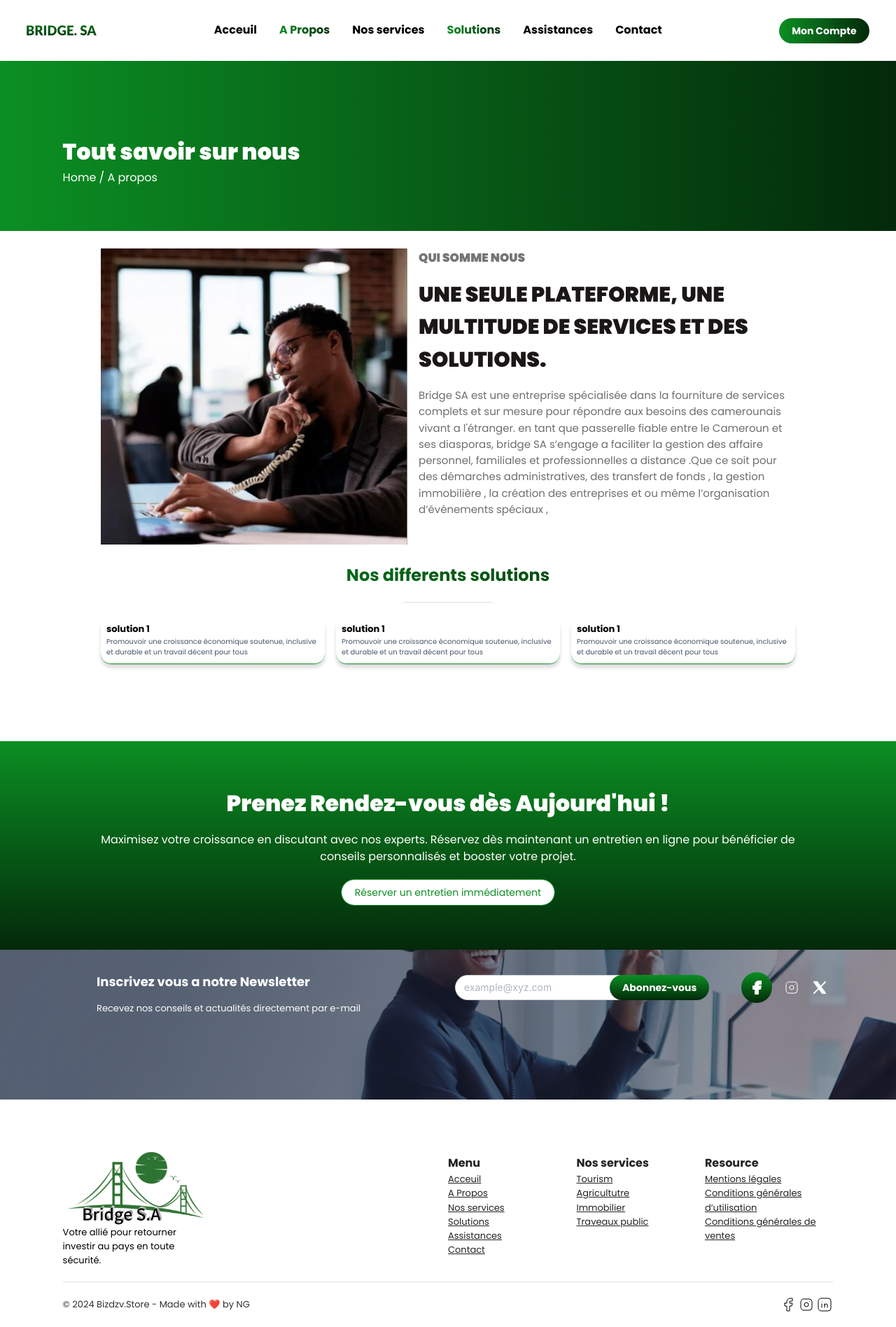
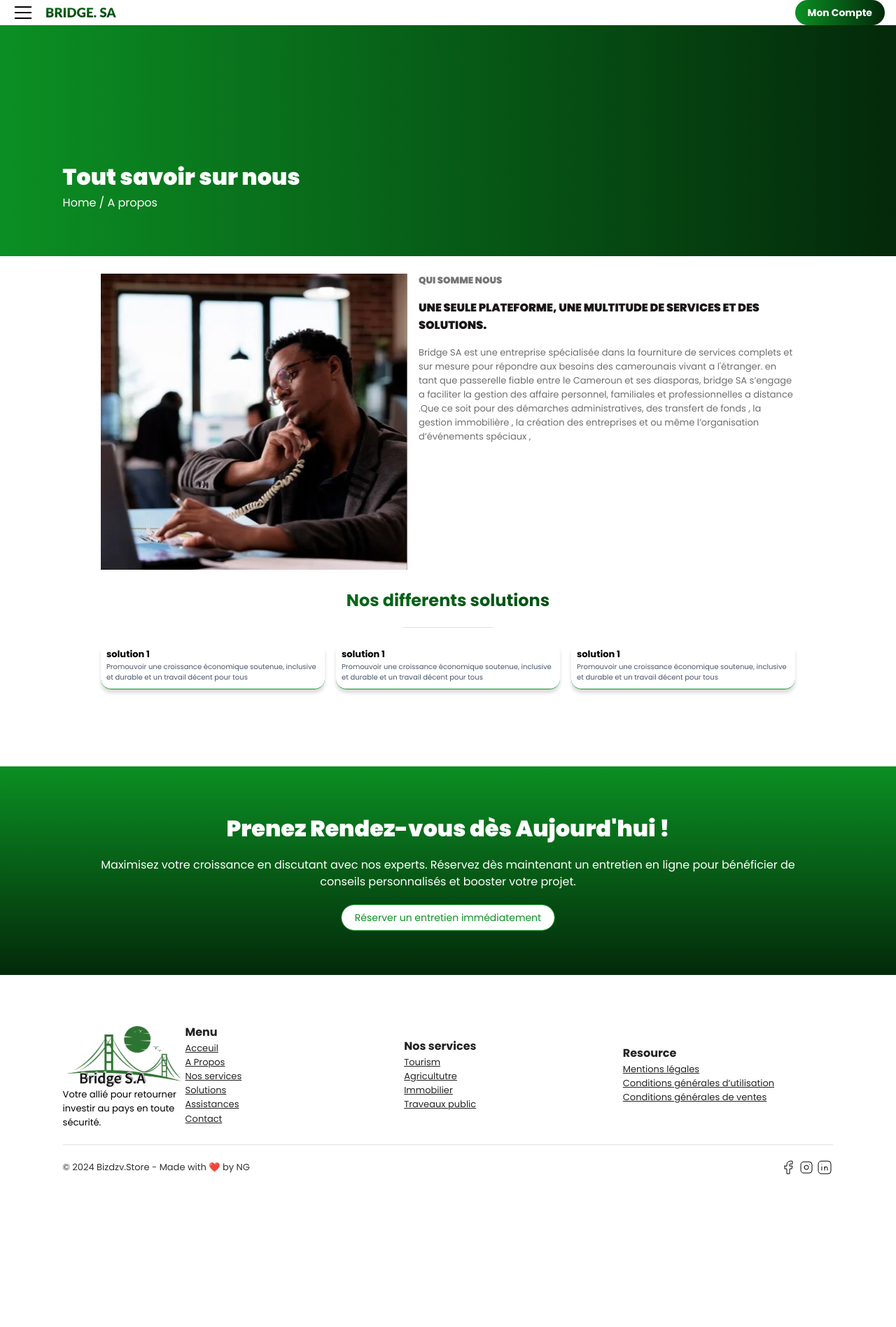
Before and after one commit to Ntchinda-Giscard/bridge-diaspo, a Next.js app: page /solution in a window 1280 px wide. Shown: the whole page at 70% size. After the commit the page ends 1700 px from the top, so only its background shows below. Built offline with nearby package versions, Linux system fonts and the light colour scheme.

Commit message:
responsive solution tab

```diff
--- /dev/null
+++ b/app/components/TopBar.module.css
@@ -0,0 +1,34 @@
+/* TopBar.module.css */
+
+/* Basic styles for the top bar */
+.topbarContainer {
+    display: flex;
+    flex-direction: row;
+    justify-content: space-between;
+    align-items: center;
+    width: 100vw;
+    padding: 0 1rem;
+    background-color: #fff;
+    z-index: 10;
+  }
+
+  .burgerContainer {
+    display: flex; /* Ensure burger is visible */
+  }
+
+  .linksContainer {
+    display: flex;
+    flex-direction: column;
+    gap: 1rem; /* Space between links */
+  }
+
+  /* Example styles for the link */
+  .link {
+    text-decoration: none;
+    color: black;
+  }
+
+  .activeLink {
+    font-weight: bold;
+    color: green; /* Style for active link */
+  }
--- a/app/components/footer.tsx
+++ b/app/components/footer.tsx
@@ -11,16 +11,16 @@ import {IconBrandFacebook,IconBrandInstagram, IconBrandLinkedin } from '@tabler/
 
 function FooterSite() {
     return (
-        <div className={"w-screen"} style={{ paddingTop: "5%", paddingInline: "7%" }} >
-            <div className="grid grid-cols-2 flex justify-between items-center w-full"  >
+        <div className={"min-w-full"} style={{ paddingTop: "5%", paddingInline: "7%" }} >
+            <div className="md:flex-row flex-col  flex justify-center md:justify-between items-center w-full"  >
                 <div className="flex flex-col" style={{width: 208}}>
                     <Image src={logo} alt="logo" width={220} height={108} />
                     <p className={classes.desc}>
                     Votre allié pour retourner investir au pays en toute sécurité.</p>
                 </div>
 
-                <div className="grid grid-cols-3">
-                    <div className="flex flex-col">
+                <div className="grid gap-3 w-full justify-center grid-cols-1 md:grid-cols-3 ">
+                    <div className="flex flex-col w-full justify-center ">
                         <h3 className={classes.title}>Menu</h3>
                         {
                             links.map((l) => (
@@ -28,7 +28,7 @@ function FooterSite() {
                             ))
                         }
                     </div>
-                    <div className="flex flex-col">
+                    <div className="flex flex-col justify-center">
                         <h3 className={classes.title}>Nos services</h3>
                         {
                             services.map((s) => (
@@ -36,7 +36,7 @@ function FooterSite() {
                             ))
                         }
                     </div>
-                    <div className="flex flex-col">
+                    <div className="flex flex-col justify-center">
                         <h3 className={classes.title}>Resource</h3>
 
                         {
@@ -48,7 +48,7 @@ function FooterSite() {
                 </div>
             </div>
             <Divider my={20} />
-            <div className= " flex flex-row justify-between items-center mb-5 " >
+            <div className= " flex md:flex-row md:justify-between flex-col justify-center items-center mb-5 " >
                 <p className={classes.copywrite} >© 2024 Bizdzv.Store - Made with ❤️ by NG </p>
                 <Group gap={2}>
                     <IconBrandFacebook style={{ cursor: "pointer" }} stroke={1} />
--- a/app/components/home_contact.tsx
+++ b/app/components/home_contact.tsx
@@ -1,6 +1,6 @@
 import classes from "@/app/css/homecontact.module.css";
 import { Button, Group } from "@mantine/core";
-
+import Link from 'next/link';
 function HomeContact(){
 
     return(
@@ -10,6 +10,8 @@ function HomeContact(){
                 <p className={classes.desc}> Maximisez votre croissance en discutant avec nos experts. Réservez dès maintenant un entretien en ligne pour bénéficier de conseils personnalisés et booster votre projet. </p>
                 <Group justify='center'>
                     <Button
+                        component={Link}
+                        href={"/contact"}
                         mt={20}
                         // className= {}
                         radius={'xl'}
--- a/app/components/topbar.tsx
+++ b/app/components/topbar.tsx
@@ -3,10 +3,12 @@ import Image from 'next/image';
 import toplogo from '@/public/assets/topLogo.svg';
 import {links} from '@/app/links';
 import Link from 'next/link'
-import { Button } from '@mantine/core';
+import { Button, Burger, Drawer } from '@mantine/core';
 import cx from 'clsx';
-import classes from '../css/topbar.module.css';
+// import classes from '../css/topbar.module.css';
 import { usePathname } from 'next/navigation';
+import { useState } from 'react';
+import classes from './TopBar.module.css'; // Import your CSS module
 
 
 function TopBar() {
@@ -18,30 +20,29 @@ function TopBar() {
     }
     return pathname.startsWith(path);
   };
+  const [opened, setOpened] = useState(false);
+
     return (
         <>
-            <div className= {cx(['flex flex-row w-screen justify-between items-center', classes.topbar])} >
-                <div>
+                  <div className={cx(classes.topbarContainer)}>
+        <div className="flex flex-row gap-4">
+            {/* Burger button for mobile */}
+        <div className={classes.burgerContainer}>
+          <Burger opened={opened} onClick={() => setOpened((o) => !o)} />
+        </div>
           <Image
             src={toplogo}
-                        alt='top logo'
+            alt="top logo"
             width={100}
             height={30}
           />
         </div>
-                <div className={cx(['flex flex-row justify-around gap-8'])}>
-                    {
-                        links.map((l) => (
-                            <Link key={l?.label} className={cx([classes.link,
-                                isActive(l?.link) ? classes.activeLink : null
-                            ]
-                            )} href={l?.link}> {l?.label} </Link>
-                        ))
-                    }
-                </div>
+
+
+
         <div>
           <Button
-                        radius={'xl'}
+            radius="xl"
             variant="gradient"
             gradient={{ from: '#0B8F23', to: '#03290A', deg: 90 }}
           >
@@ -49,6 +50,28 @@ function TopBar() {
           </Button>
         </div>
       </div>
+
+      {/* Drawer for mobile menu */}
+      <Drawer
+        opened={opened}
+        onClose={() => setOpened(false)}
+        size="50%" // Adjust size as needed
+        padding="md"
+        title="Navigation"
+      >
+        <div className={classes.linksContainer}>
+          {links.map((l) => (
+            <Link
+              key={l?.label}
+              className={cx(classes.link, isActive(l?.link) ? classes.activeLink : null)}
+              href={l?.link}
+              onClick={() => setOpened(false)} // Close the drawer on link click
+            >
+              {l?.label}
+            </Link>
+          ))}
+        </div>
+      </Drawer>
         </>
     );
 }
--- a/app/css/newsletter.module.css
+++ b/app/css/newsletter.module.css
@@ -2,7 +2,7 @@
     position: relative;
     width: 100%;
     height: fit-content; /* Adjust based on your image size */
-    overflow: hidden;
+    /* overflow: hidden; */
   }
 
   .backgroundImage {
--- a/app/solution/page.tsx
+++ b/app/solution/page.tsx
@@ -26,9 +26,9 @@ function Solutions() {
                 title="Tout savoir sur nous"
                 links="Home  / A propos"
             />
-            <div className = " flex felx-row justify-center gap-4" style={{paddingInline: 50, paddingBlock: 25}}>
+            <div className = " flex flex-col lg:flex-row justify-center gap-4" style={{paddingInline: 50, paddingBlock: 25}}>
                 <Image src={solImg} alt="about" height={300} width={438} />
-                <div id="text area" className="flex flex-col gap-4" style={{width: 538}}>
+                <div id="text area" className="flex flex-col gap-4" style={{maxWidth: 538}}>
                     <p className={cx([classes.wwa, poppins_bold.className])}> qui somme nous </p>
                     <p className={cx([classes.title, poppins_bold.className])}> une seule plateforme, une multitude de services et des solutions. </p>
                     <p className={cx([classes.desc, poppins_light.className])}>
@@ -48,7 +48,7 @@ function Solutions() {
 
             </div>
             <HomeContact />
-            <NewsLettwer />
+            {/* <NewsLettwer /> */}
 
         </>
     );
--- a/app/solution/solution.module.css
+++ b/app/solution/solution.module.css
@@ -2,20 +2,20 @@
     font-weight: 900;
     color: #757575;
     text-transform: uppercase;
-    font-size: 17px;
+    font-size: smaller;
 }
 
 .title{
     font-weight: 900;
     color: #1B1717;
     text-transform: uppercase;
-    font-size: 30px;
+    font-size: medium;
 }
 
 .desc{
     font-weight: 400;
     color: #6E6E6E;
-    font-size: 15px;
+    font-size: small;
 }
 
 .heading{
```
Lines whose indentation alone changed are shown as unchanged.
